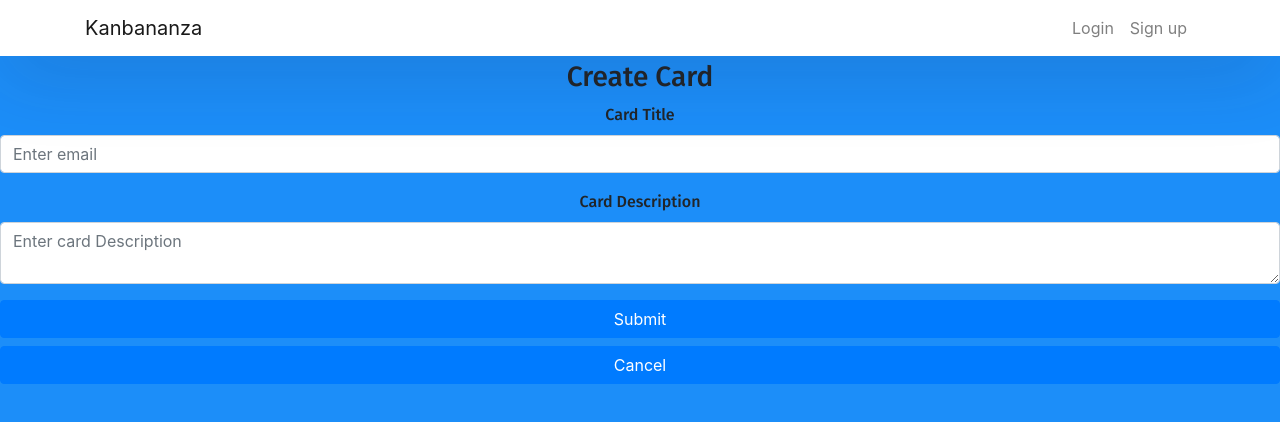
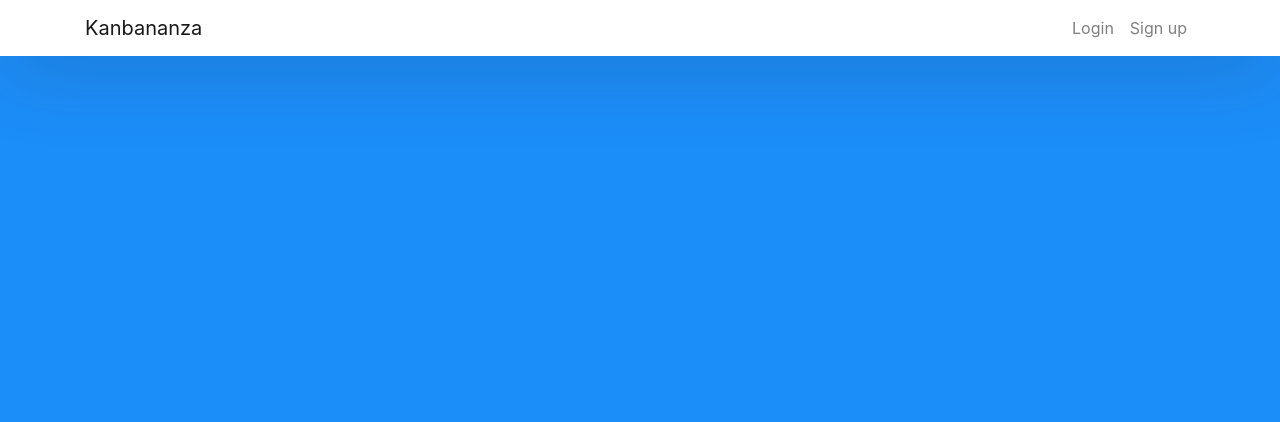
Before and after one commit to RemiCarriere/ecse-428-kanbananza, a React (Create React App) app in the folder kanbananza-frontend/: page /createCard in a window 1280 px wide. Shown: the top 422 px of the page. Built offline with nearby package versions, Linux system fonts and the light colour scheme.

Commit message:
partial create card

```diff
--- /dev/null
+++ b/kanbananza-frontend/src/api/cardApi.tsx
@@ -0,0 +1,8 @@
+import API from "./api";
+import { column } from "../types/column";
+
+export const createCard = (cardData): any => {
+  return API.post("/card", cardData)
+    .then((res) => console.log(res))
+    .catch((err) => console.log(err));
+};
--- a/kanbananza-frontend/src/components/Board/Board.tsx
+++ b/kanbananza-frontend/src/components/Board/Board.tsx
@@ -1,6 +1,7 @@
 import React, { useState, useEffect } from "react";
 import { board } from "../../types/board";
 import CardComponent from "../Card/Card";
+import CreateCardComponent from "../Card/CreateCard";
 import Grid from "@material-ui/core/Grid";
 import { makeStyles, createStyles, Theme } from "@material-ui/core/styles";
 import Paper from "@material-ui/core/Paper";
@@ -42,9 +43,14 @@ const useStyles = makeStyles((theme: Theme) =>
   })
 );
 
-const Board = () => {
+const Board = (props) => {
+  const [modalShow, setModalShow] = React.useState(false);
   // will probably require props
-  const [boardData, setBoardData] = useState<board | undefined>(undefined); // initialize the variable to empty string
+  const [boardData, setBoardData] = useState<board>({
+    id: "",
+    name: "",
+    ownerId: "",
+  });
   const [columnName, setColumnName] = useState<string>("");
   const classes = useStyles();
   const history = useHistory();
@@ -69,12 +75,12 @@ const Board = () => {
       console.log("empty name");
     }
   };
-  const onCreateCard = () => {
-    const columnList = getColumns();
-    history.push({
-      pathname: "/createCard",
-      state: { columnList: columnList, boardData: boardData },
-    });
+  const boardName = () => {
+    if (boardData) {
+      return boardData.name;
+    } else {
+      return "Something went wrong";
+    }
   };
 
   return (
@@ -85,10 +91,14 @@ const Board = () => {
           onChange={(e) => setColumnName(e.target.value)}
         ></input>
         <button onClick={onAddColumn}>Add Column</button>
-        <button onClick={onCreateCard}>Create Card</button>
+        <button onClick={() => setModalShow(true)}>Create Card</button>
         <div>
-          <strong>placeholder for board name</strong>
+          <strong>{boardData.name}</strong>
         </div>
+        <CreateCardComponent
+          show={modalShow}
+          onHide={() => setModalShow(false)}
+        />
         <Grid alignItems="center" justify="center" container spacing={4}>
           <Grid item>
             <Paper className={classes.card}>
--- a/kanbananza-frontend/src/components/Card/CreateCard.tsx
+++ b/kanbananza-frontend/src/components/Card/CreateCard.tsx
@@ -1,8 +1,10 @@
 import React, { useState, useEffect } from "react";
 import { useHistory } from "react-router-dom";
 import { column } from "../../types/column";
+import Modal from "react-bootstrap/Modal";
+import { createCard } from "../../api/cardApi";
 
-const CreateCard = () => {
+const CreateCard = (props) => {
   // maybe just display this under the board?
   const [columnList, setColumnList] = useState<column[] | undefined>(undefined);
   const history = useHistory();
@@ -17,12 +19,20 @@ const CreateCard = () => {
 
   const onSubmit = () => {
     // make the api call to create a card
-
+    //TODO: Error Handling
+    createCard({
+      name: cardTitle,
+      columnId: "603467680f3f434b50600697", // TODO: Change to correct column
+      order: Math.floor(Math.random() * 10000), //TODO: leave this temporarily until backend sets order
+      description: cardDescription,
+    });
+    props.onHide();
+    // TODO: Update column data
     // then history.push to the board page again check what to send
-    history.push({
-      pathname: "/board",
-      state: { boardData: history.location.state.boardData },
-    });
+    // history.push({
+    //   pathname: "/board",
+    //   state: { boardData: history.location.state.boardData },
+    // });
   };
   const onCancel = () => {
     // check that
@@ -31,16 +41,25 @@ const CreateCard = () => {
   };
 
   return (
-    <>
+    <Modal
+      {...props}
+      size="lg"
+      aria-labelledby="contained-modal-title-vcenter"
+      centered
+    >
+      <Modal.Header closeButton>
+        <Modal.Title id="contained-modal-title-vcenter">
+          Create a new card
+        </Modal.Title>
+      </Modal.Header>
+      <Modal.Body>
         <form>
-        <h3>Create Card</h3>
-
           <div className="form-group">
             <label>Card Title</label>
             <input
               type="text"
               className="form-control"
-            placeholder="Enter email"
+              placeholder="Enter the card title"
               onChange={(e) => setCardTitle(e.target.value)}
             />
           </div>
@@ -53,7 +72,6 @@ const CreateCard = () => {
               onChange={(e) => setCardDescription(e.target.value)}
             />
           </div>
-
           <button
             onClick={onSubmit}
             type="button"
@@ -61,15 +79,12 @@ const CreateCard = () => {
           >
             Submit
           </button>
-        <button
-          onClick={onCancel}
-          type="button"
-          className="btn btn-primary btn-block"
-        >
+          <button className="btn btn-light btn-block" onClick={props.onHide}>
             Cancel
           </button>
         </form>
-    </>
+      </Modal.Body>
+    </Modal>
   );
 };
 export default CreateCard;
--- a/kanbananza-frontend/src/components/Login/Login.tsx
+++ b/kanbananza-frontend/src/components/Login/Login.tsx
@@ -24,7 +24,6 @@ const Login = (params) => {
 
   return (
     <div className="auth-wrapper">
-      s
       <div className="auth-inner">
         <form>
           <h3>Sign In</h3>
--- a/kanbananza-frontend/src/routes/main.tsx
+++ b/kanbananza-frontend/src/routes/main.tsx
@@ -2,7 +2,6 @@ import { BrowserRouter as Router, Switch, Route, Link } from "react-router-dom";
 import Login from "../components/Login/Login";
 import Signup from "../components/Login/Signup";
 import UserHome from "../components/UserHome/UserHome";
-import DisplayBoard from "../components/Board/DisplayBoard";
 import "../../node_modules/bootstrap/dist/css/bootstrap.min.css";
 import "./app.css";
 import "../index.css";
```
Also changed, not shown: kanbananza-frontend/src/components/Board/DisplayBoard.tsx (deleted, +0 -41 lines). Lines whose indentation alone changed are shown as unchanged.
